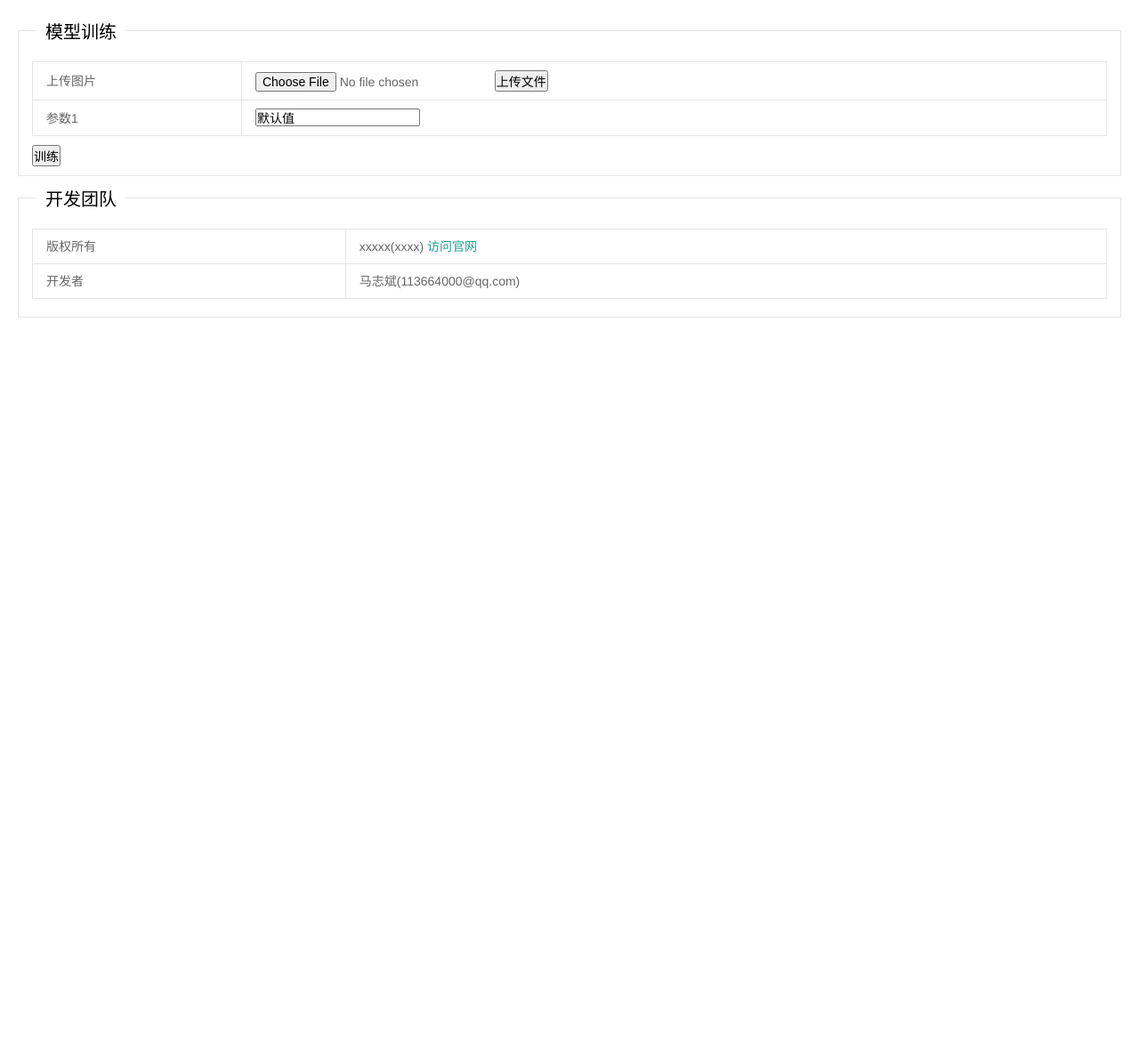
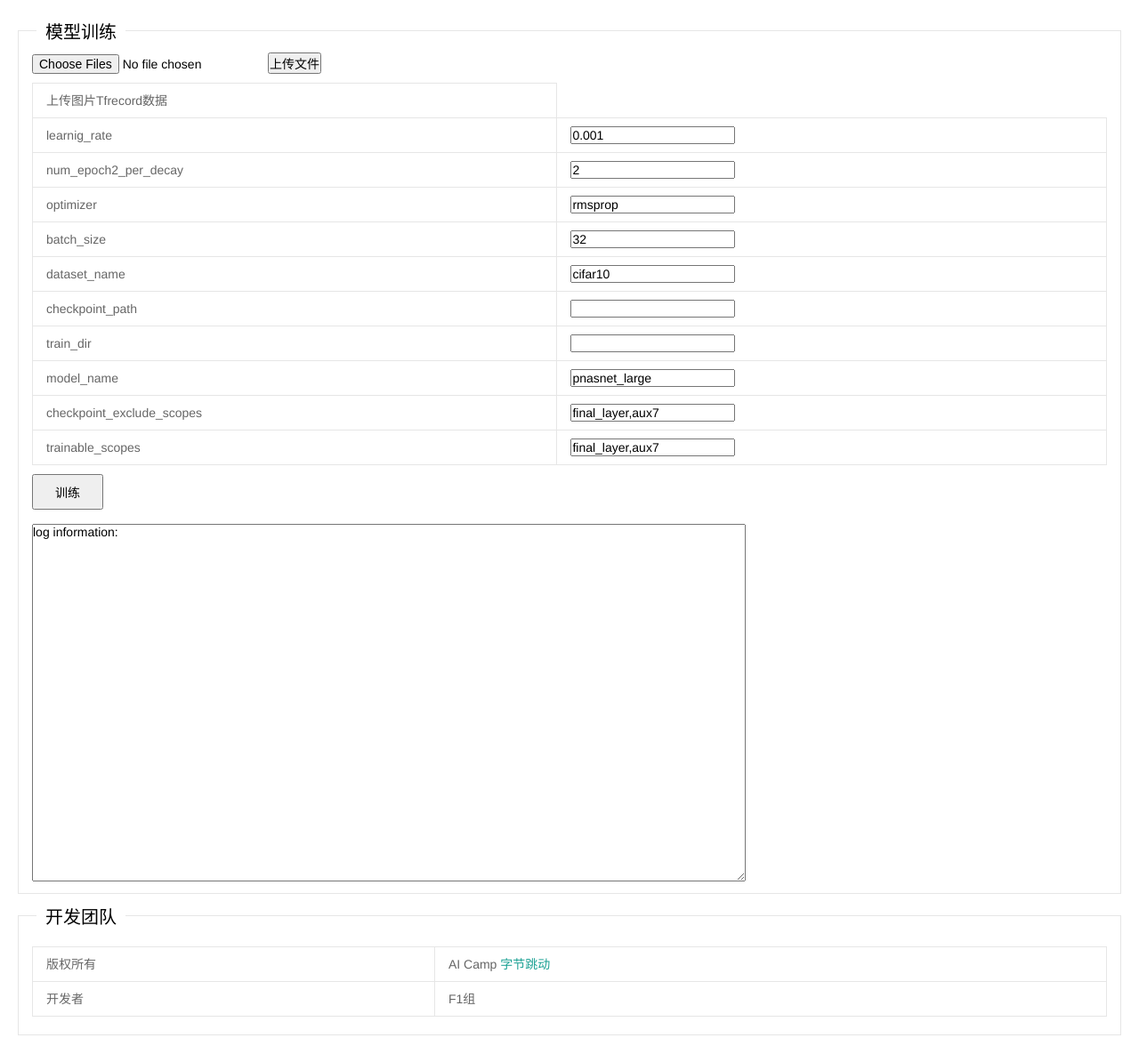
Before and after one commit to ccfarm/aicampf2, a Flask app: page /train/picture-classifier.html in a window 1280 px wide. Shown: the whole page at 89% size. Before the commit the page ends 357 px from the top, so only its background shows below. Run offline with Flask 2, Linux system fonts and the light colour scheme; some libraries are stand-ins or nearby versions.

Commit message:
first modify zly branch

```diff
--- a/app.py
+++ b/app.py
@@ -30,8 +30,6 @@ def classifier_upload():
         reader = csv.reader(f)
 
 
-
-
-
 if __name__ == '__main__':
+    app.debug=True
     app.run()
--- a/templates/train/picture-classifier.html
+++ b/templates/train/picture-classifier.html
@@ -7,21 +7,89 @@
             <table class="layui-table">
                 <tbody>
                 <tr>
-                            <th>上传图片</th>
+
+                    <th>上传图片Tfrecord数据</th>
+                    <form action="" method=post enctype=multipart/form-data>
+                        <input title="点击选择" multiple type="file" name="fileUpload"/>
+                        <input type="submit" value="上传文件"/></form>
+                    </td>
+                </tr>
+                <tr>
+                    <th>learnig_rate</th>
                     <td>
-                                <input type="file" name="fileUpload" />
-                                <input type="submit" value="上传文件" />
-                            </td></tr>
+                        <input type="text" name="learning_rate" value="0.001">
+                    </td>
+
+                </tr>
                 <tr>
-                            <th>参数1</th>
+                    <th>num_epoch2_per_decay</th>
                     <td>
-                                <input type="text" name="aug1" value ="默认值">
-                            </td></tr>
+                        <input type="text" name="num_epoch2_per_decay" value="2">
+                    </td>
+
+                </tr>
+                <tr>
+                    <th>optimizer</th>
+                    <td>
+                        <input type="text" name="optimizer" value="rmsprop">
+                    </td>
+                </tr>
+
+                <tr>
+                    <th>batch_size</th>
+                    <td>
+                        <input type="text" name="batch_size" value="32">
+                    </td>
+                </tr>
+
+                <tr>
+                    <th>dataset_name</th>
+                    <td>
+                        <input type="text" name="dataset_name" value="cifar10">
+                    </td>
+                </tr>
+
+                <tr>
+                    <th>checkpoint_path</th>
+                    <td>
+                        <input type="text" name="checkpoint_path" value="">
+                    </td>
+                </tr>
+
+                <tr>
+                    <th>train_dir</th>
+                    <td>
+                        <input type="text" name="train_dir" value="">
+                    </td>
+                </tr>
+
+                <tr>
+                    <th>model_name</th>
+                    <td>
+                        <input type="text" name="model_name" value="pnasnet_large">
+                    </td>
+                </tr>
+                <tr>
+                    <th>checkpoint_exclude_scopes</th>
+                    <td>
+                        <input type="text" name="checkpoint_exclude_scopes" value="final_layer,aux7">
+                    </td>
+                </tr>
+                <tr>
+                    <th>trainable_scopes</th>
+                    <td>
+                        <input type="text" name="trainable_scopes" value="final_layer,aux7">
+                    </td>
+                </tr>
 
                 </tbody>
             </table>
             <div>
-                    <input type="button" name="train" value="训练">
+                <input type="button" name="train" style="width:80px;height:40px;" value="训练">
+            </div>
+            <p><br></p>
+            <div>
+                <textarea name="log" style="width:800px;height:400px;" readonly="readonly">log information:</textarea>
             </div>
         </div>
     </fieldset>
@@ -32,12 +100,13 @@
                 <tbody>
                 <tr>
                     <th>版权所有</th>
-                            <td>xxxxx(xxxx)
-                                <a href="http://www.xxx.com/" class='x-a' target="_blank">访问官网</a></td>
+                    <td>AI Camp
+                        <a href="http://www.bytedance.com/" class='x-a' target="_blank">字节跳动</a></td>
                 </tr>
                 <tr>
                     <th>开发者</th>
-                            <td>马志斌(113664000@qq.com)</td></tr>
+                    <td>F1组</td>
+                </tr>
                 </tbody>
             </table>
         </div>
@@ -46,7 +115,7 @@
 </div>
 <script>
     var _hmt = _hmt || [];
-        (function() {
+    (function () {
         var hm = document.createElement("script");
         hm.src = "https://hm.baidu.com/hm.js?b393d153aeb26b46e9431fabaf0f6190";
         var s = document.getElementsByTagName("script")[0];
```
Lines whose indentation alone changed are shown as unchanged.
